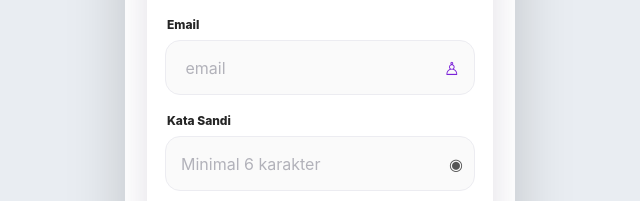
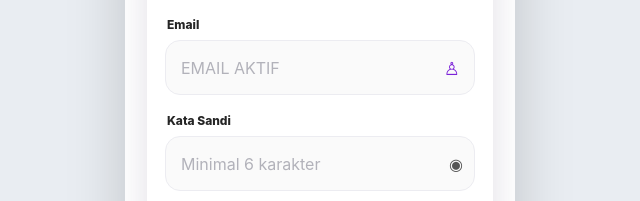
Before and after one commit to king332497/kbfinance.digital, a plain HTML site: page index.html in a window 1280 px wide. Shown: the part 327-528 px from the top of the page, 320-960 px from the left. Drawn offline with Linux system fonts and the light colour scheme.

Commit message:
Update index.html

```diff
--- a/index.html
+++ b/index.html
@@ -36,7 +36,7 @@
         <div class="field">
           <label for="identity">Email</label>
           <div class="input-wrap">
-            <input id="identity" type="text" autocomplete="email" placeholder=" email">
+            <input id="identity" type="text" autocomplete="email" placeholder="EMAIL AKTIF">
             <span class="field-icon">♙</span>
           </div>
         </div>
```
